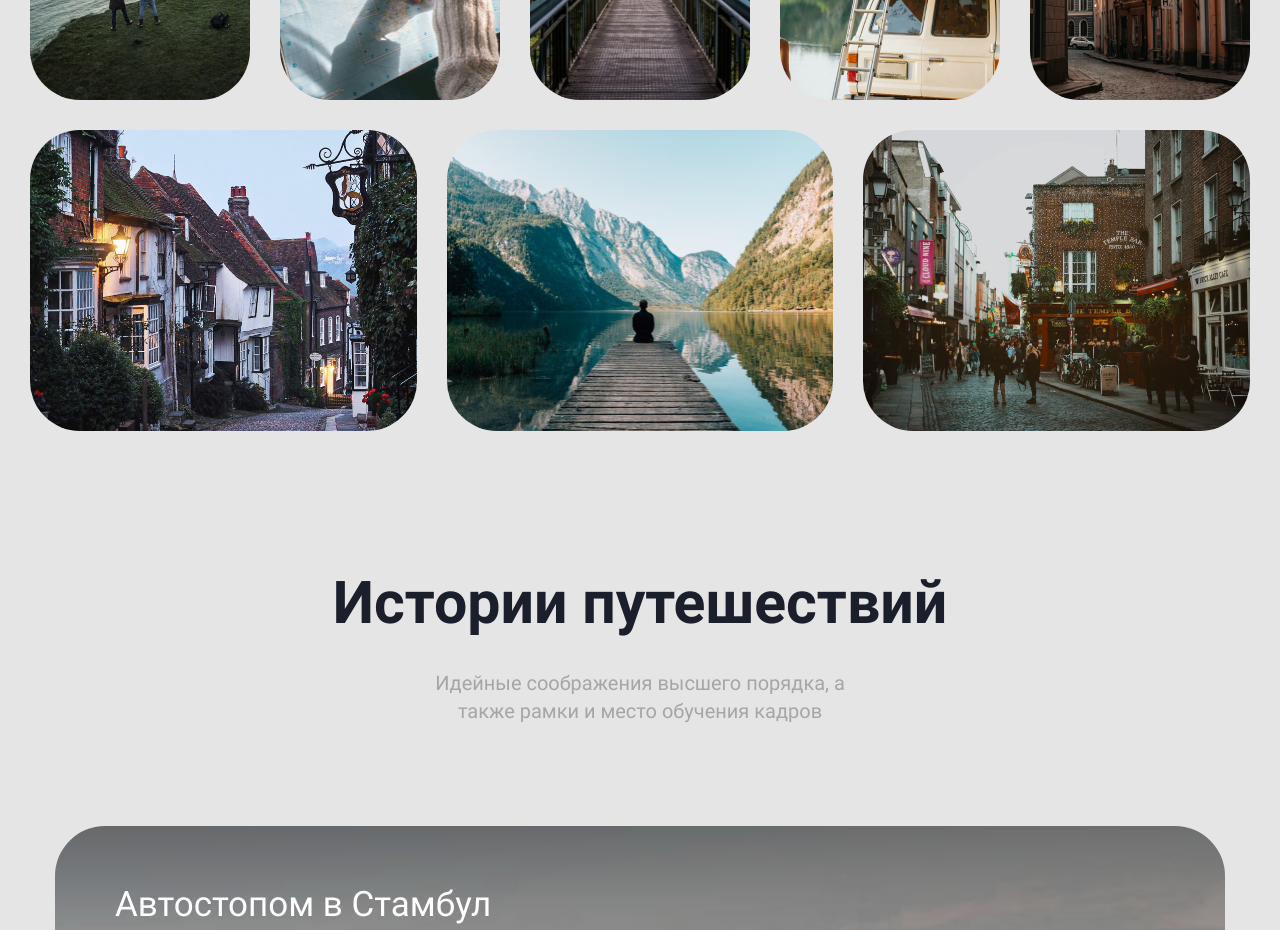
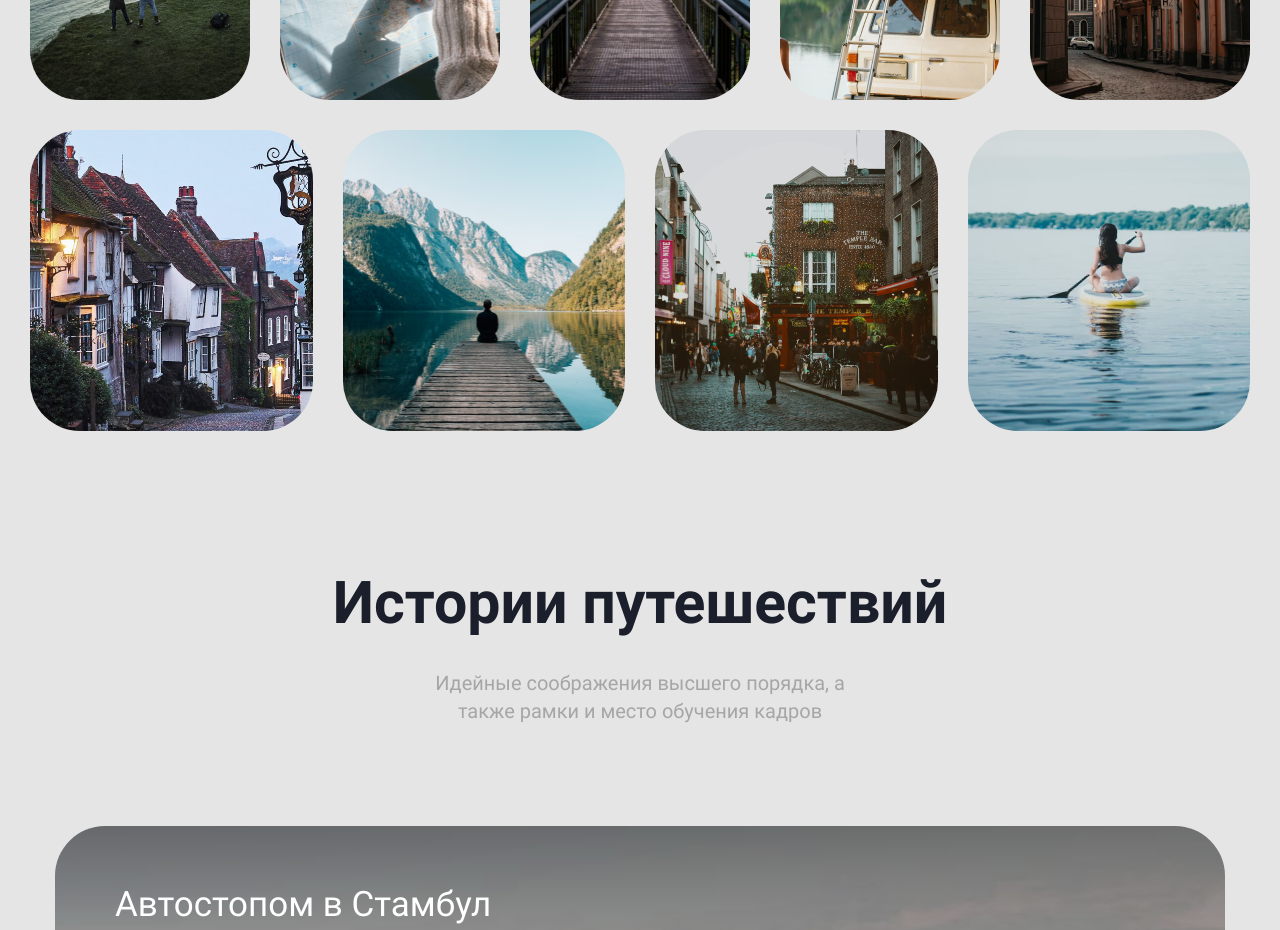
Before and after one commit to Y4R0SLAV/snp1react, a React (Create React App) app: page / in a window 1280 px wide. Shown: the part 5700-6630 px from the top of the page. Built offline with nearby package versions, Linux system fonts and the light colour scheme.

Commit message:
Fix photos: array boundaries of a row

```diff
--- a/src/components/Content/ContentParts/Photos/Photos.js
+++ b/src/components/Content/ContentParts/Photos/Photos.js
@@ -79,7 +79,7 @@ export const Photos = () => {
       <div className="photos__items">
         <PhotoRow rowId={1} photos={photos.slice(0, 4)} />
         <PhotoRow rowId={2} photos={photos.slice(4, 9)} />
-        <PhotoRow rowId={3} photos={photos.slice(9, 12)} />
+        <PhotoRow rowId={3} photos={photos.slice(9, 13)} />
       </div>
     </div>
   </div>
```
